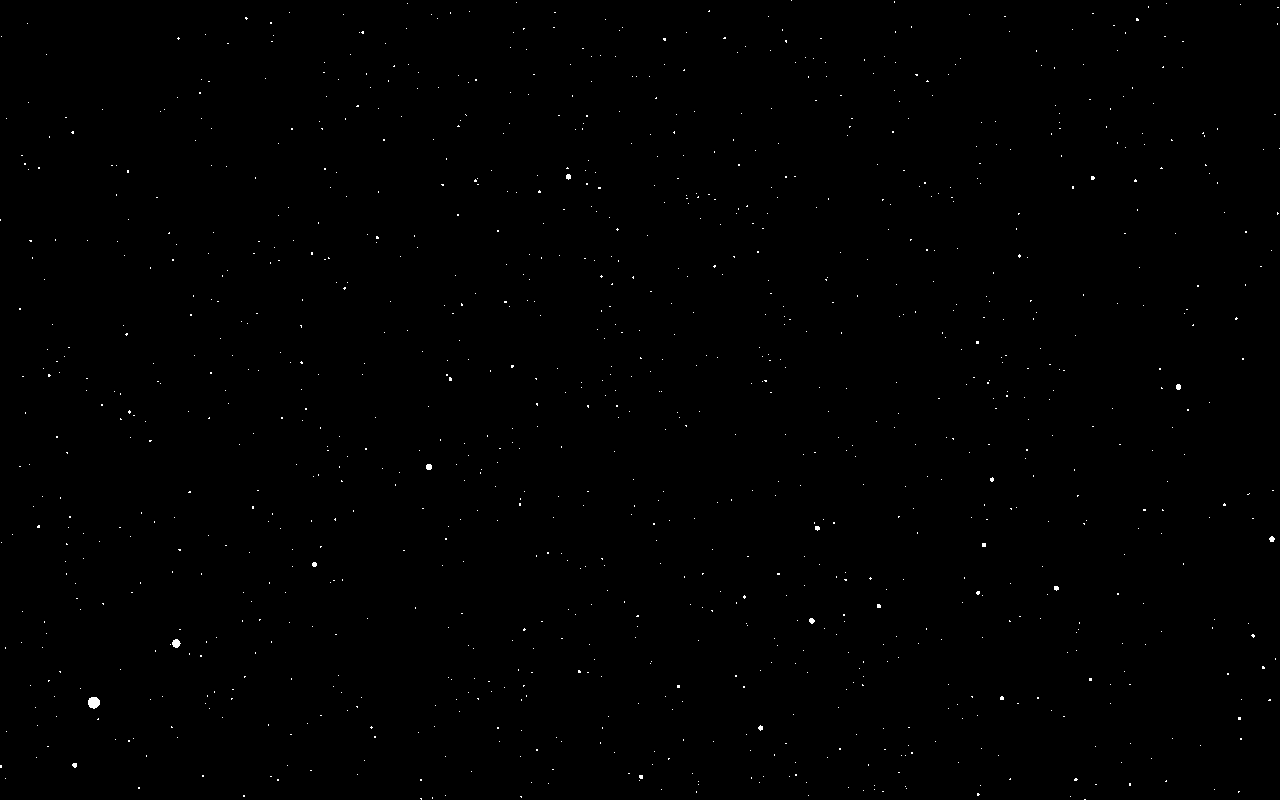
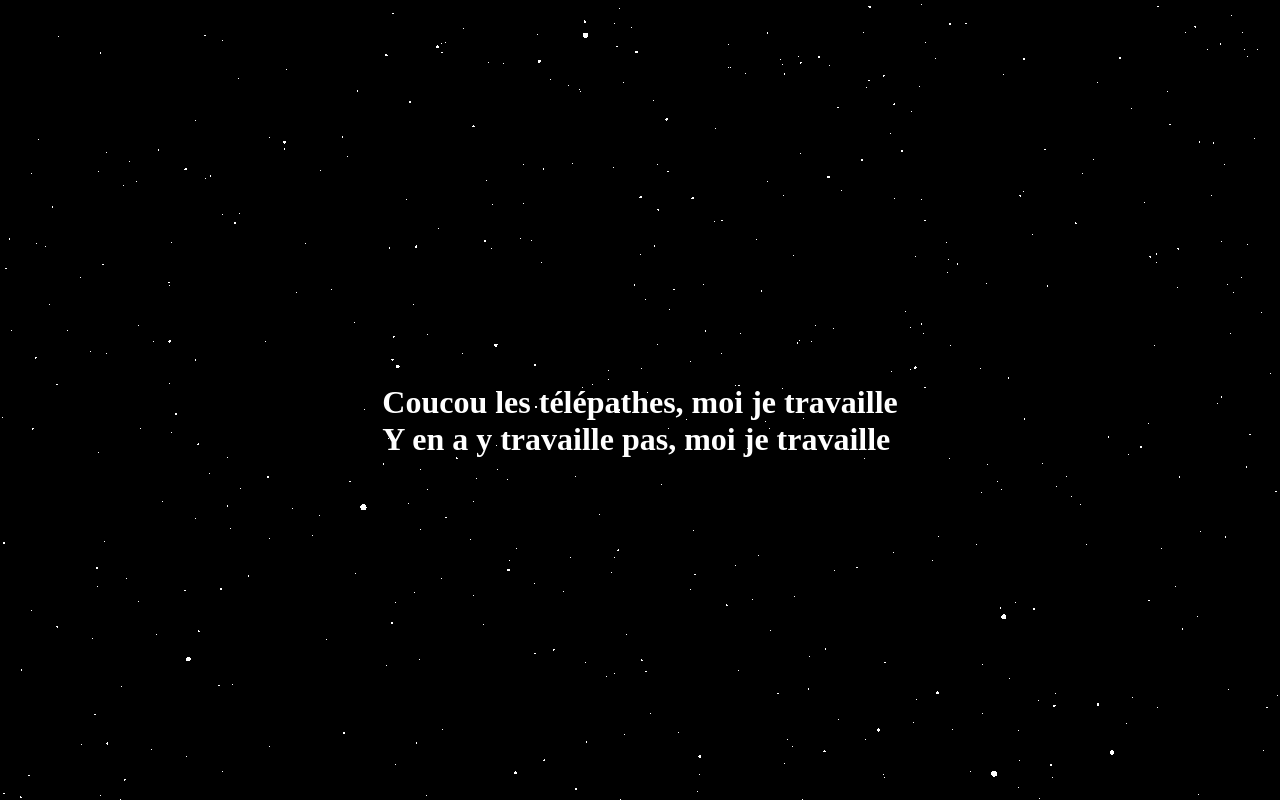
Before and after one commit to 2024-cda-boulogne/solar-system, a Vue app: page /ecosystem in a window 1280 px wide. Before the commit this address had no page. Built offline with nearby package versions, Linux system fonts and the light colour scheme.

Commit message:
Add: Hello on a non-white page

```diff
--- a/src/App.vue
+++ b/src/App.vue
@@ -1,21 +1,8 @@
-<template>
-  <div>
-    <StarryBackground />
-  </div>
-</template>
-
-<script>
-import StarryBackground from './components/StarryBackground.vue';
-
-export default {
-  name: 'Test',
-  components: {
-    StarryBackground
-  }
-};
+<script setup lang="ts">
+import { RouterLink, RouterView } from 'vue-router'
+import HelloWorld from './components/HelloWorld.vue'
 </script>
 
-<style>
-
-
-</style>
+<template>
+  <RouterView />
+</template>
--- a/src/components/StarryBackground.vue
+++ b/src/components/StarryBackground.vue
@@ -18,7 +18,7 @@ export default {
     initThreeJS() {
       // Scene setup
       this.scene = new THREE.Scene();
-      this.camera = new THREE.PerspectiveCamera(75, window.innerWidth / window.innerHeight, 0.1, 1000);
+      this.camera = new THREE.PerspectiveCamera(50, window.innerWidth / window.innerHeight, 0.1, 1000);
       this.renderer = new THREE.WebGLRenderer();
       this.renderer.setSize(window.innerWidth, window.innerHeight);
       this.$refs.container.appendChild(this.renderer.domElement);
--- a/src/router/index.ts
+++ b/src/router/index.ts
@@ -16,6 +16,11 @@ const router = createRouter({
       // this generates a separate chunk (About.[hash].js) for this route
       // which is lazy-loaded when the route is visited.
       component: () => import('../views/AboutView.vue')
+    },
+    {
+      path: '/ecosystem',
+      name: 'ecosystem',
+      component: () => import('../views/StarryEcosystem.vue')
     }
   ]
 })
--- /dev/null
+++ b/src/views/StarryEcosystem.vue
@@ -0,0 +1,20 @@
+<script setup lang="ts">
+import StarryBackground from "@/components/StarryBackground.vue";
+</script>
+
+<template>
+  <main>
+    <StarryBackground />
+    <h1>Coucou les télépathes, moi je travaille <br> Y en a y travaille pas, moi je travaille</h1>
+  </main>
+</template>
+
+<style>
+h1{
+  position: absolute;
+  top: 50%;
+  left: 50%;
+  transform: translate(-50%, -50%);
+  color: #fff;
+}
+</style>
```
